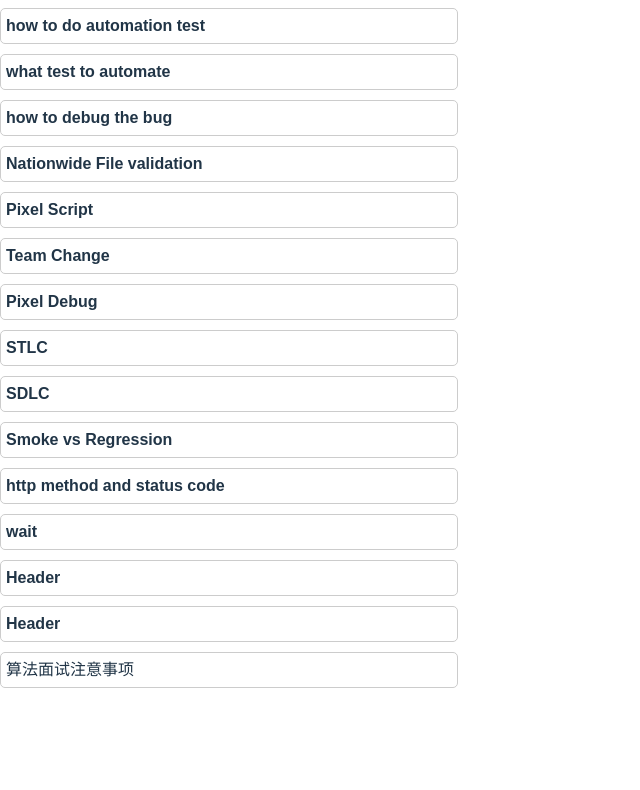
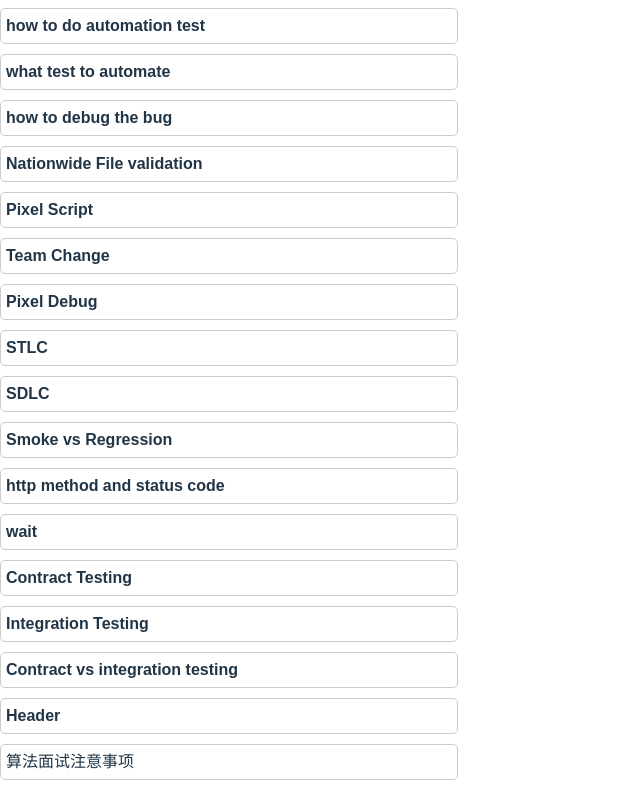
Before and after one commit to xtimxlin/Notes, a React (Vite) app: page / in a window 1280 px wide. Shown: the part 1142-1932 px from the top of the page, without its empty margins (0-640 px from the left). Before the commit the page ends 1840 px from the top, so only its background shows below. Built offline with nearby package versions, Linux system fonts and the light colour scheme.

Commit message:
Update notes.ts

```diff
--- a/src/notes/notes.ts
+++ b/src/notes/notes.ts
@@ -2,10 +2,22 @@ export const notes = [
     { header: 'Questions',
         detail: 'Overall interview Process and the timeline to onboard this position\n' +
             'Can you tell me about the team structure?\n' +
+
             'what are the most critical skills you are looking for in an ideal candidate? \n' +
+            'what are the top priorities for the QA team in the next 3 to 6 months?\n'+
+            'What is the team’s expectation on this role? (first 30 60 and 90 days)\n' +
+
+            'What challenge that this role might face \n' +
+            'How do you currently handle the balance between manual and automated testing? Are there specific areas where you expect more automation?\n'+
+            'Can you tell me more about how the QA team collaborates with the engineering and data science teams?\n'+
+            'What are some of the biggest challenges the QA team is currently facing?\n'+
+            'What do you enjoy most about working at EvolutionIQ, and what do you see as the biggest opportunity for the company in the next year?\n'+
+            '\n'+
+            ''+
+            ''+
+
             'when can I expect to hear back? \n' +
-            'What is the team’s expectation on this role?\n' +
-            'What challenge that this role might face \n' +
+
             'I really appreciate the opportunity to interview. I’m not sure if we’ll connect again, but before we wrap up, could you share any feedback on how I could better prepare for interviews in the future?\n' +
             'Do you have any concerns about my qualifications for this job?\n' },
     { header: 'Self Intro',
@@ -603,7 +615,36 @@ export const notes = [
             '\n' +
             '### 3. **Fluent Waits:**\n' +
             '* Combining explicit and implicit waits for more flexible control.\n' },
-    { header: 'Header', detail: 'Detail' },
+    { header: 'Contract Testing', detail: 'Contract testing is a type of testing that ensures the communication between two services (like microservices) works as expected. It checks that both parties (the provider and the consumer) agree on how they will interact. In simpler terms, it verifies that the service providing data sends what the service requesting data expects to receive.\n' +
+            'Key Features of Contract Testing:\n' +
+            'Consumer-Driven: Contract testing is often driven by the consumer\'s needs. The consumer defines what they expect from the provider.\n' +
+            'Contracts: A "contract" is like an agreement. It describes the expected input (request) and output (response) between services. If both sides follow this contract, they should work well together.\n' +
+            'Isolation: Contract testing can be done in isolation, meaning you can test the consumer and provider independently. This is useful when one service is not yet fully developed.\n' +
+            'Fast Feedback: It provides quick feedback when changes are made, helping to catch issues early before they reach production.' },
+    { header: 'Integration Testing', detail: 'Integration testing is the process of testing how different components or services work together as a whole. It checks whether the integrated parts of an application interact correctly and identify any issues that arise when they are combined.\n' +
+            'Key Features of Integration Testing:\n' +
+            'Whole System Testing: Integration testing focuses on the interactions between various components, features, or systems. It tests the complete flow of data and behavior.\n' +
+            'Environment Setup: This type of testing usually requires a specific environment where all components are set up and can interact with each other.\n' +
+            'Detects Interface Issues: Integration testing is useful for finding problems that occur at the interfaces between components, such as data mismatches or communication failures.\n' +
+            'End-to-End Scenarios: It often involves running end-to-end scenarios to ensure the entire system works as intended.' },
+    { header: 'Contract vs integration testing', detail: 'Focus\n' +
+            'Contract Testing: Verifies the interactions between a consumer and provider based on a contract.\n' +
+            'Integration TestingTests how different components or services work together as a whole.\n' +
+            '\n' +
+            'Level of Testing\n' +
+            'Contract Testing: More granular, focusing on specific interactions.\n' +
+            'Broader, focusing on complete workflows.\n' +
+            '\n' +
+            'Isolation\n' +
+            'Contract Testing: Can be done independently without needing the other service to be fully functional.\t\n' +
+            'Integration TestingIntegration TestingRequires all components to be set up and integrated.\n' +
+            '\n' +
+            'Purpose\t\n' +
+            'Contract Testing: Ensures both parties agree on the data exchange and Integration Testingcommunication.\tDetects issues in the integration of various parts of the application.\n' +
+            '\n' +
+            'Development Stage\n' +
+            'Contract Testing: Often used during development to catch issues early.\n' +
+            'Integration TestingUsed after components are developed to ensure they work together properly.' },
     { header: 'Header', detail: 'Detail' },
 
     { header: '算法面试注意事项', detail: '上来不要直接去做题!!!一定要问清楚题目要求!!!\n' +
```
